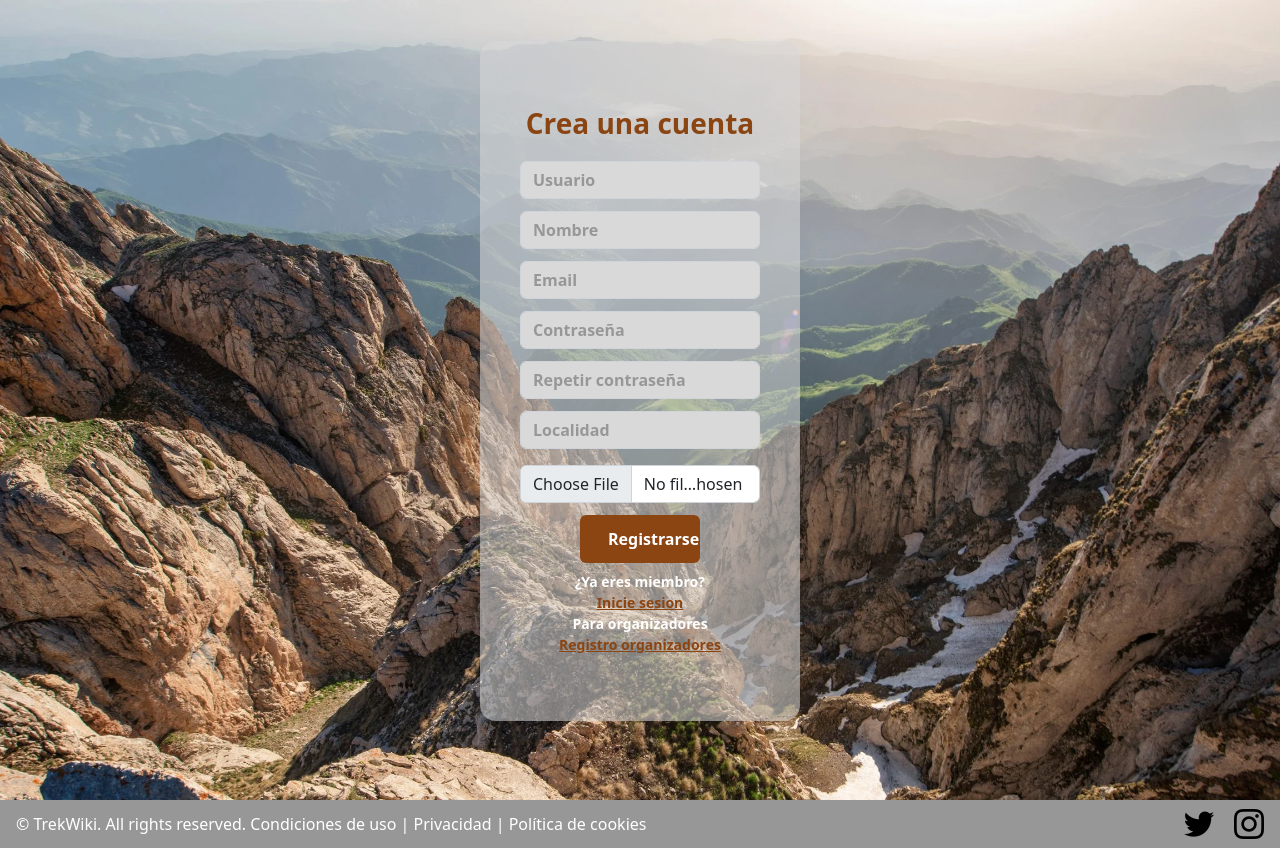
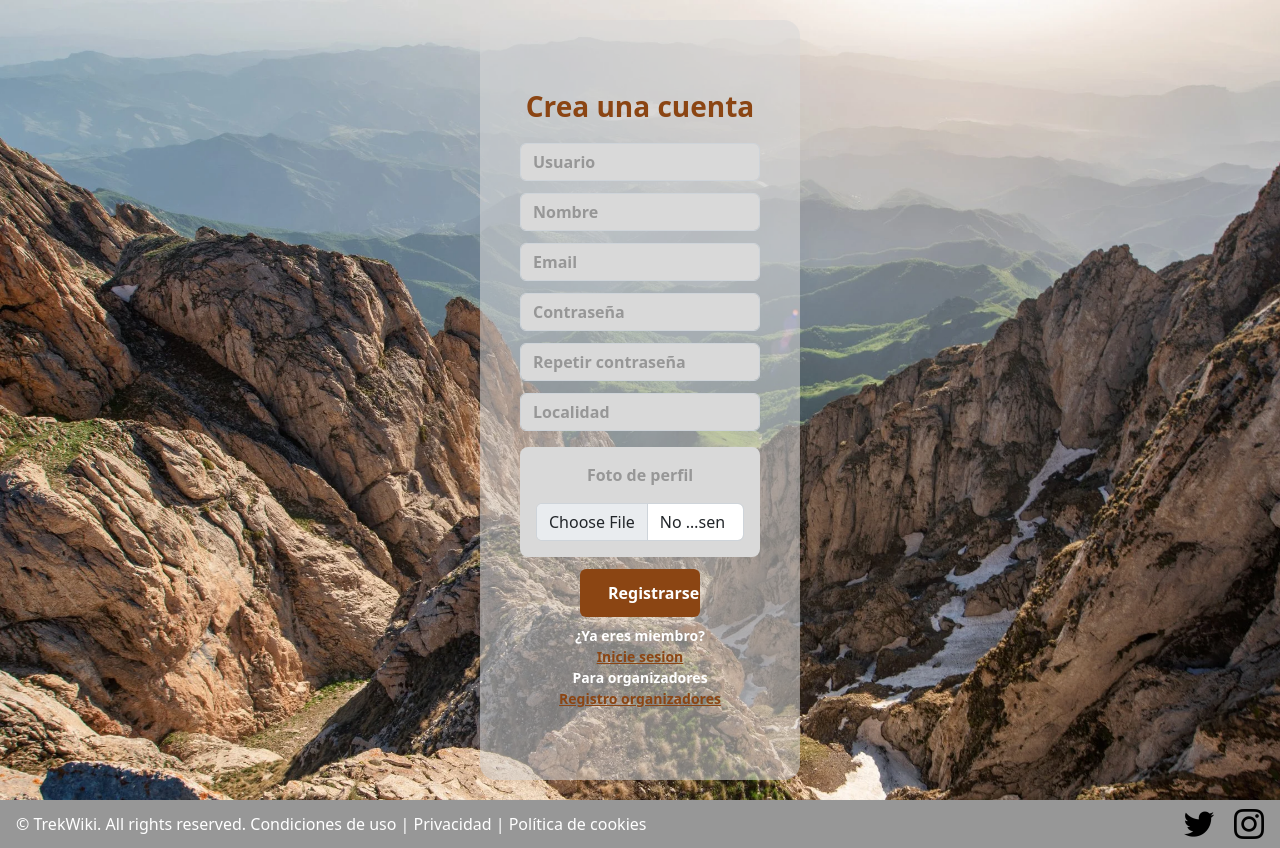
Before and after one commit to angelcabgom/integrador, a PHP site: page /integrador/vista/registro.php in a window 1280 px wide. Shown: the part 60-908 px from the top of the page. Run offline with PHP 8.4, Linux system fonts and the light colour scheme; some web fonts are replaced.

Commit message:
Arreglos en el registro visual y php

```diff
--- a/CODE/controlador/registro.php
+++ b/CODE/controlador/registro.php
@@ -23,6 +23,9 @@
         if ($usuario['password'] != $passConf) {
             header("Location: ../vista/registro.php?mensaje=noCoinciden");
             exit();
+        } else {
+            $pass512 = hash("sha512", $usuario['password']);
+            $usuario['password'] = $pass512;
         }
 
         if (move_uploaded_file($rutaTemporal, $rutaPermanente)) {
--- a/CODE/css/registro.css
+++ b/CODE/css/registro.css
@@ -13,8 +13,9 @@ main {
 .contenedor-main-registro{
     display: flex;
     width: 25%;
-    height: 85%;
-    margin-top: 3.25%;
+    height: 95%;
+    margin-top: 1.25rem;
+    margin-bottom: 3.25%;
     min-width: 300px;
     border-radius: 1rem;
     background-color: rgba(217, 217, 217, 0.55);
@@ -60,8 +61,19 @@ main {
 .container-image-control{
     display: flex;
     justify-content: center;
+    flex-wrap: wrap;
     margin-top: 1rem;
+    border-radius: 0.5rem;
+    background-color: #D9D9D9;
+    padding: 1rem;
+    color: #979797;
 }
+
+.container-image-control span {
+    font-weight: bold;
+    margin-bottom: 1rem;
+}
+
 
 .custom-submit-control{
     background-color: #8B4513;
--- a/CODE/vista/registro.php
+++ b/CODE/vista/registro.php
@@ -19,6 +19,7 @@ include("headerTrueLogin.php");
                 <input type="password" name="passconf" class="custom-form-control form-control" placeholder="Repetir contraseña">
                 <input type="text" name="localidad" class="custom-form-control form-control" placeholder="Localidad">
                 <div class="container-image-control form-outline">
+                    <span>Foto de perfil</span>
                     <input name="imagen" type="file" class="custom-image-control form-control" accept="image/*" required />
                 </div>
                 <input type="submit" name="enviar" class="custom-submit-control form-control" value="Registrarse">
```
Also changed, not shown: CODE/vista/registroOrg.php (added, +14 -0 lines).
